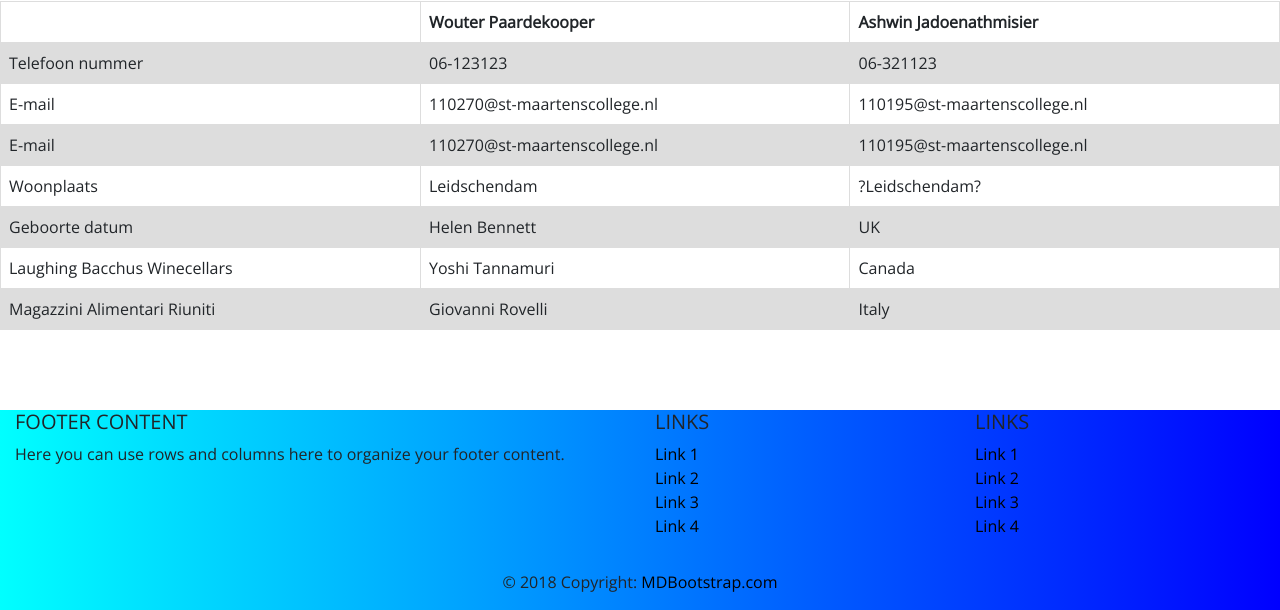
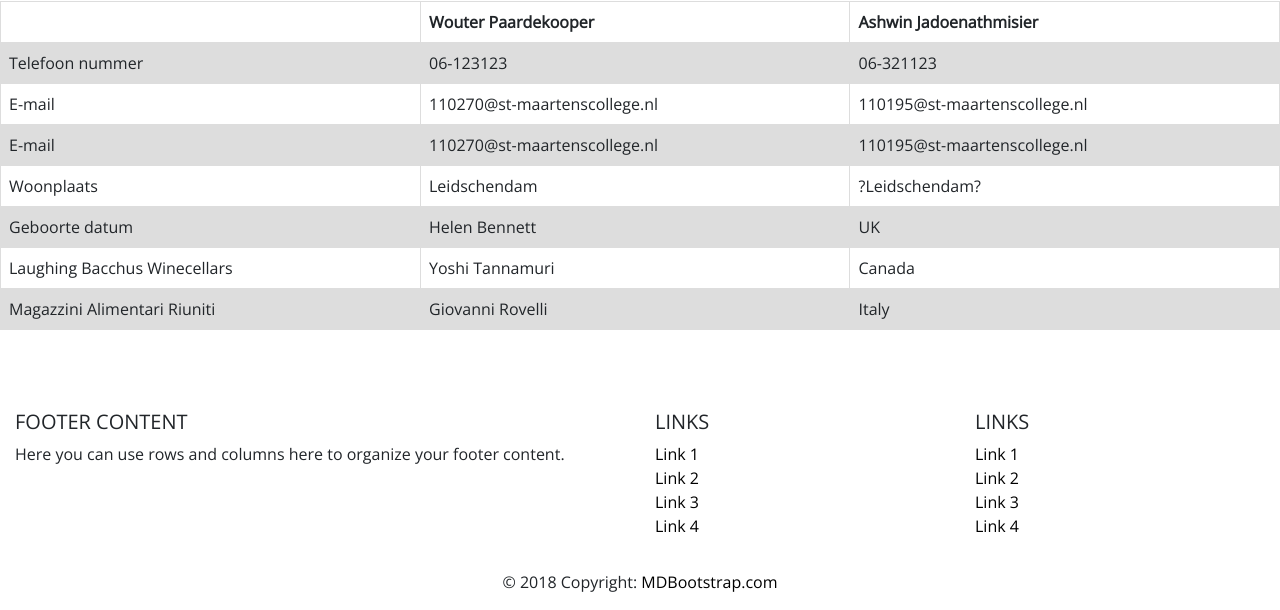
Before and after one commit to AshwinJadoe/ICT-in-de-zorg, a plain HTML site: page About.html in a window 1280 px wide. Shown: the part 392-1002 px from the top of the page. Drawn offline with nearby package versions, Linux system fonts and the light colour scheme.

```diff
--- a/style.css
+++ b/style.css
@@ -122,7 +122,7 @@ padding-right: 100px;
 }
 
 .page-footer {
-  background-image: linear-gradient(to right, RGB(0, 255, 255), RGB(0, 0, 255));
+  background-color: transparent;
   width: 100%;
   margin-top: 80px;
 
```
Also changed, not shown: About.html (+4 -1 lines), Wat.html (+2 -2 lines).
